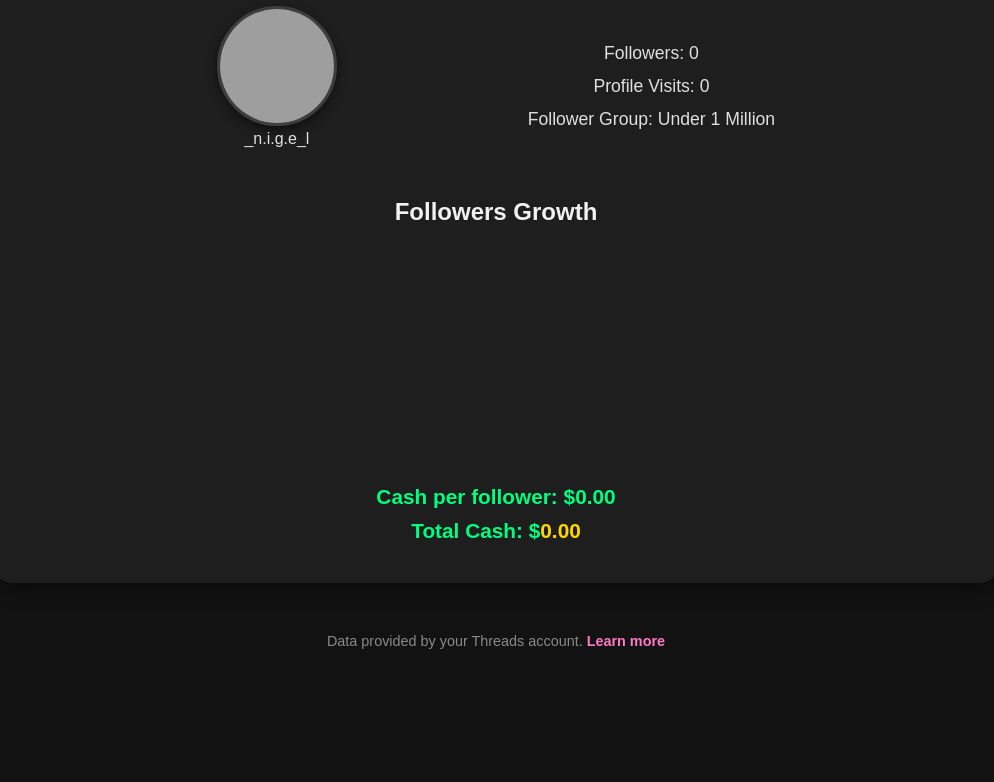
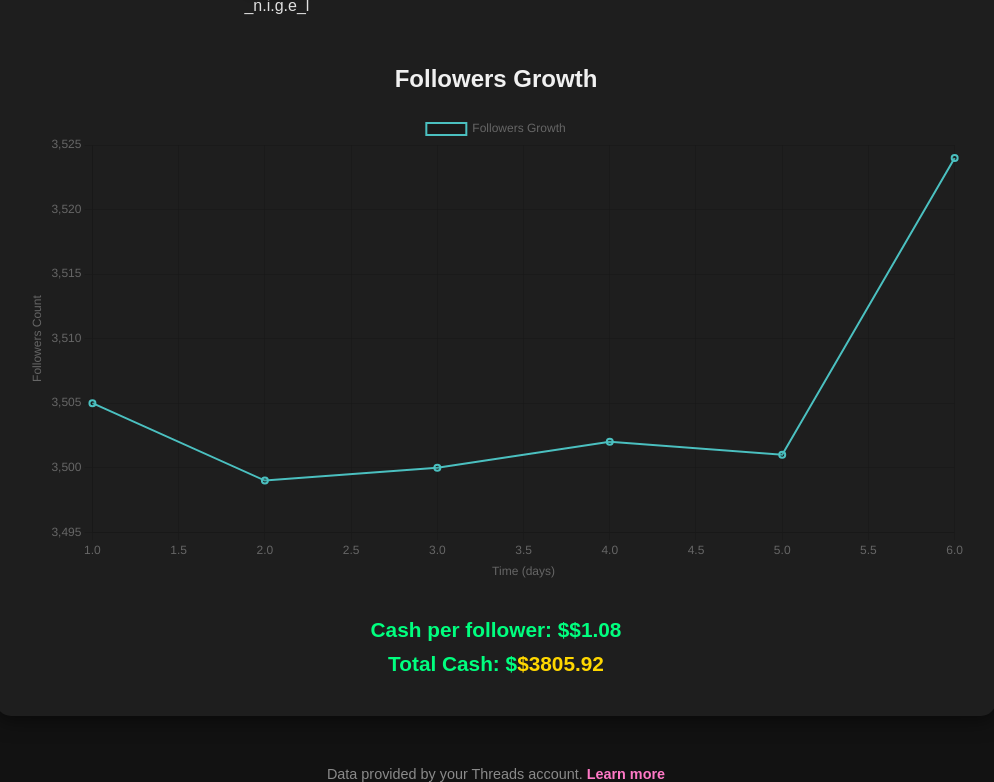
Before and after one commit to Kuma-ux/_n.i.g.e_l, a plain HTML site: page index.html in a window 1280 px wide. Shown: the part 129-911 px from the top of the page, without its empty margins (144-1138 px from the left). Before the commit the page ends 800 px from the top, so only its background shows below. Drawn offline with nearby package versions, Linux system fonts and the light colour scheme; grey boxes are pictures that could not be loaded.

Commit message:
Update index.html

```diff
--- a/index.html
+++ b/index.html
@@ -185,11 +185,11 @@
 
    <script>
     // Initial values for followers and profile visits
-        let followers = 3000;
-        let profileVisits = 500;
+    let followers = parseInt(localStorage.getItem('followers')) || 3000; // Check localStorage for saved followers value
+    let profileVisits = parseInt(localStorage.getItem('profileVisits')) || 500; // Check localStorage for saved profileVisits value
     let cashPerFollower = 0;
     let totalCash = 0;
-        let followerHistory = [3505, 3499, 3500, 3502, 3501, 3524, 3527];
+    let followerHistory = JSON.parse(localStorage.getItem('followerHistory')) || [3505, 3499, 3500, 3502, 3501]; // Check localStorage for saved followerHistory value
 
     // Function to update stats
     function updateStats() {
@@ -204,15 +204,22 @@
 
         totalCash = (followers * cashPerFollower).toFixed(2);
 
-            document.getElementById('followers').textContent = Followers: ${followers};
-            document.getElementById('profile-visits').textContent = Profile Visits: ${profileVisits};
-            document.getElementById('cashPerFollower').textContent = $${cashPerFollower};
-            document.getElementById('totalCash').textContent = $${totalCash};
-            document.getElementById('follower-group').textContent = Follower Group: ${getFollowerGroup(followers)};
+        document.getElementById('followers').textContent = `Followers: ${followers}`;
+        document.getElementById('profile-visits').textContent = `Profile Visits: ${profileVisits}`;
+        document.getElementById('cashPerFollower').textContent = `$${cashPerFollower}`;
+        document.getElementById('totalCash').textContent = `$${totalCash}`;
+        document.getElementById('follower-group').textContent = `Follower Group: ${getFollowerGroup(followers)}`;
 
+        // Update follower history and store it in localStorage
         followerHistory.push(followers);
+        localStorage.setItem('followerHistory', JSON.stringify(followerHistory));
 
+        // Update the chart
         updateChart(followerHistory);
+
+        // Save the current followers and profileVisits to localStorage
+        localStorage.setItem('followers', followers);
+        localStorage.setItem('profileVisits', profileVisits);
     }
 
     // Function to get the follower group
@@ -277,7 +284,7 @@
     }
 
     // Initial test
-        setFollowers(3528, 50700);  // Change this to whatever you want
+    setFollowers(3524, 50700);  // Change this to whatever you want
 </script>
 </body>
 </html>
```
Lines whose indentation alone changed are shown as unchanged.
